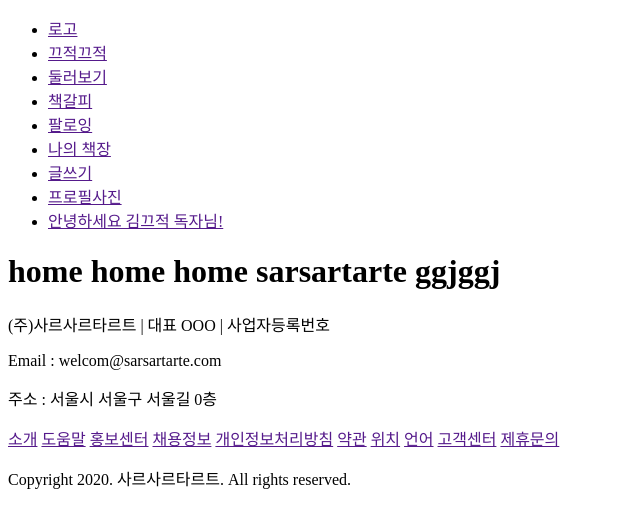
After one commit to cool1726/GGJGGJ, a Django app: template ggjProject/home/templates/home.html in a window 1280 px wide. The commit adds this page. Shown: the top 528 px of the page, without its empty margins (0-640 px from the left). Run offline with Django 3.2, Linux system fonts and the light colour scheme; the template is opened without the code that fills it, so the values that code supplies are empty.

Commit message:
navbar in home.html, css 파일 추가

```diff
--- /dev/null
+++ b/ggjProject/account/static/css/login.css
@@ -0,0 +1 @@
+/* 로그인 전용 Style */
--- /dev/null
+++ b/ggjProject/account/static/css/signup.css
@@ -0,0 +1 @@
+/* 회원가입 전용 Style */
--- a/ggjProject/ggjProject/settings.py
+++ b/ggjProject/ggjProject/settings.py
@@ -120,7 +120,8 @@ USE_TZ = True
 # Static files (CSS, JavaScript, Images)
 # https://docs.djangoproject.com/en/2.1/howto/static-files/
 STATICFILES_DIRS = [
-    os.path.join(BASE_DIR, 'home', 'static')
+    os.path.join(BASE_DIR, 'home', 'static'),
+    os.path.join(BASE_DIR, 'account', 'static')
 ]
 
 STATIC_ROOT = os.path.join(BASE_DIR, 'static')
--- /dev/null
+++ b/ggjProject/home/static/css/home.css
@@ -0,0 +1 @@
+/* 우선 navbar 관련 style은 여기에! */
--- /dev/null
+++ b/ggjProject/home/templates/home.html
@@ -0,0 +1,55 @@
+<!DOCTYPE html>
+<html lang="en">
+
+<head>
+    <meta charset="UTF-8">
+    <meta name="viewport" content="width=device-width, initial-scale=1.0">
+    <title>메인화면</title>
+</head>
+
+<body>
+    <ul class="top-navbar">
+        <span>
+            <li><a href="">로고</a></li>
+            <li><a href="">끄적끄적</a></li>
+        </span>
+        <li><a href="">둘러보기</a></li>
+        <li><a href="">책갈피</a></li>
+        <li><a href="">팔로잉</a></li>
+        <li><a href="">나의 책장</a></li>
+        <li><a href="">글쓰기</a></li>
+        <span class="navbar-profile">
+            <li><a href="">프로필사진</a></li>
+            <li><a href="">안녕하세요 김끄적 독자님!</a></li>
+        </span>
+    </ul>
+
+    <h1>home home home sarsartarte ggjggj</h1>
+
+    <div class="footer">
+        <div class="footer-left">
+            <p>(주)사르사르타르트 | 대표 OOO | 사업자등록번호</p>
+            <p>Email : welcom@sarsartarte.com</p>
+            <p>주소 : 서울시 서울구 서울길 0층</p>
+        </div>
+        <div class="footer-right">
+            <span class="footer-link">
+                <a href="">소개</a>
+                <a href="">도움말</a>
+                <a href="">홍보센터</a>
+                <a href="">채용정보</a>
+            </span>
+            <span class="footer-link">
+                <a href="">개인정보처리방침</a>
+                <a href="">약관</a>
+                <a href="">위치</a>
+                <a href="">언어</a>
+                <a href="">고객센터</a>
+                <a href="">제휴문의</a>
+            </span>
+            <p>Copyright 2020. 사르사르타르트. All rights reserved.</p>
+        </div>
+    </div>
+</body>
+
+</html>
--- /dev/null
+++ b/ggjProject/static/css/home.css
@@ -0,0 +1 @@
+/* 우선 navbar 관련 style은 여기에! */
--- /dev/null
+++ b/ggjProject/static/css/login.css
@@ -0,0 +1 @@
+/* 로그인 전용 Style */
--- /dev/null
+++ b/ggjProject/static/css/signup.css
@@ -0,0 +1 @@
+/* 회원가입 전용 Style */
```
Also changed, not shown: ggjProject/account/static/css/account.css (added, +16 -0 lines), ggjProject/account/templates/login.html (+9 -4 lines), ggjProject/account/templates/signUp.html (+10 -1 lines), ggjProject/static/css/account.css (added, +16 -0 lines).
